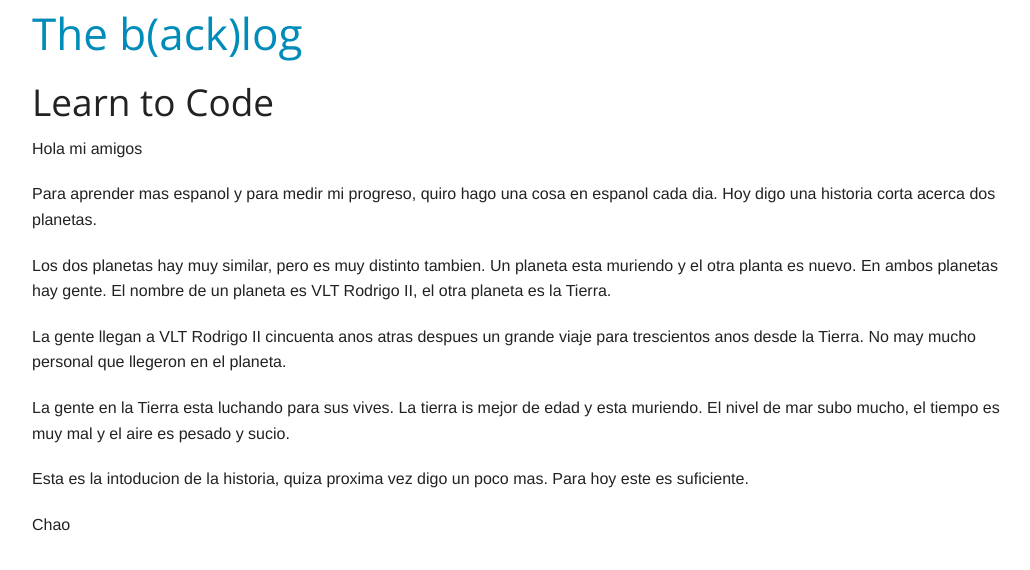
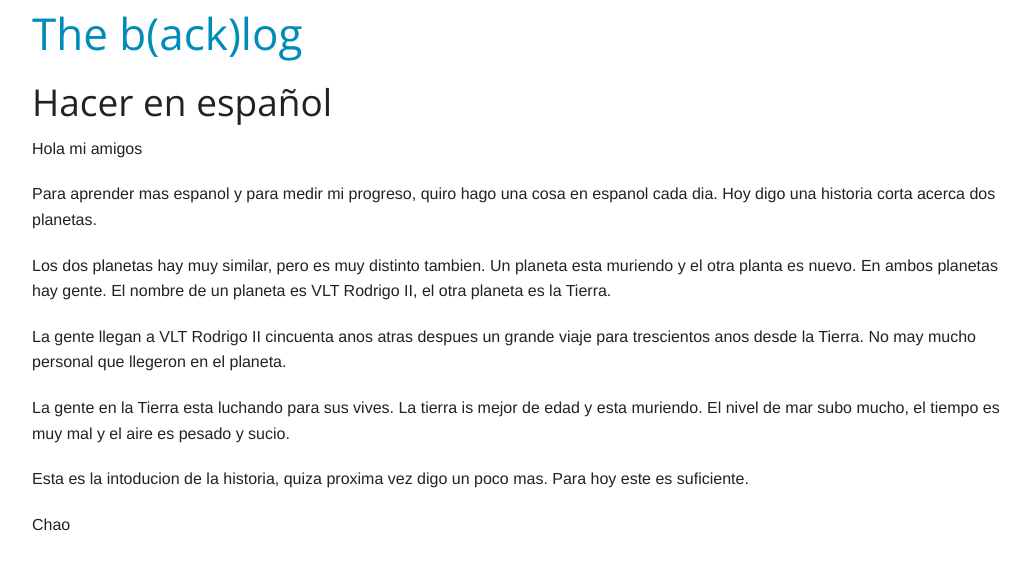
Before and after one commit to dirkcuys/thebacklog, a Jekyll site: the page built from _posts/2014-02-27-hacer-en-espanol.markdown, in a window 1280 px wide. Shown: the top 570 px of the page, without its empty margins (123-1153 px from the left). Built offline with Jekyll 4.4.1, drawn with Linux system fonts in a browser that asks for light colours; nearby versions of some CDN libraries; Markdown is read by kramdown in place of the engine named in the settings.

Commit message:
Fix title of post

```diff
--- a/_posts/2014-02-27-hacer-en-espanol.markdown
+++ b/_posts/2014-02-27-hacer-en-espanol.markdown
@@ -1,5 +1,5 @@
 ---
-title: "Learn to Code"
+title: "Hacer en español"
 author: dirk
 layout: post
 permalink: /2014/02/27/hacer-en-espanol/
```
